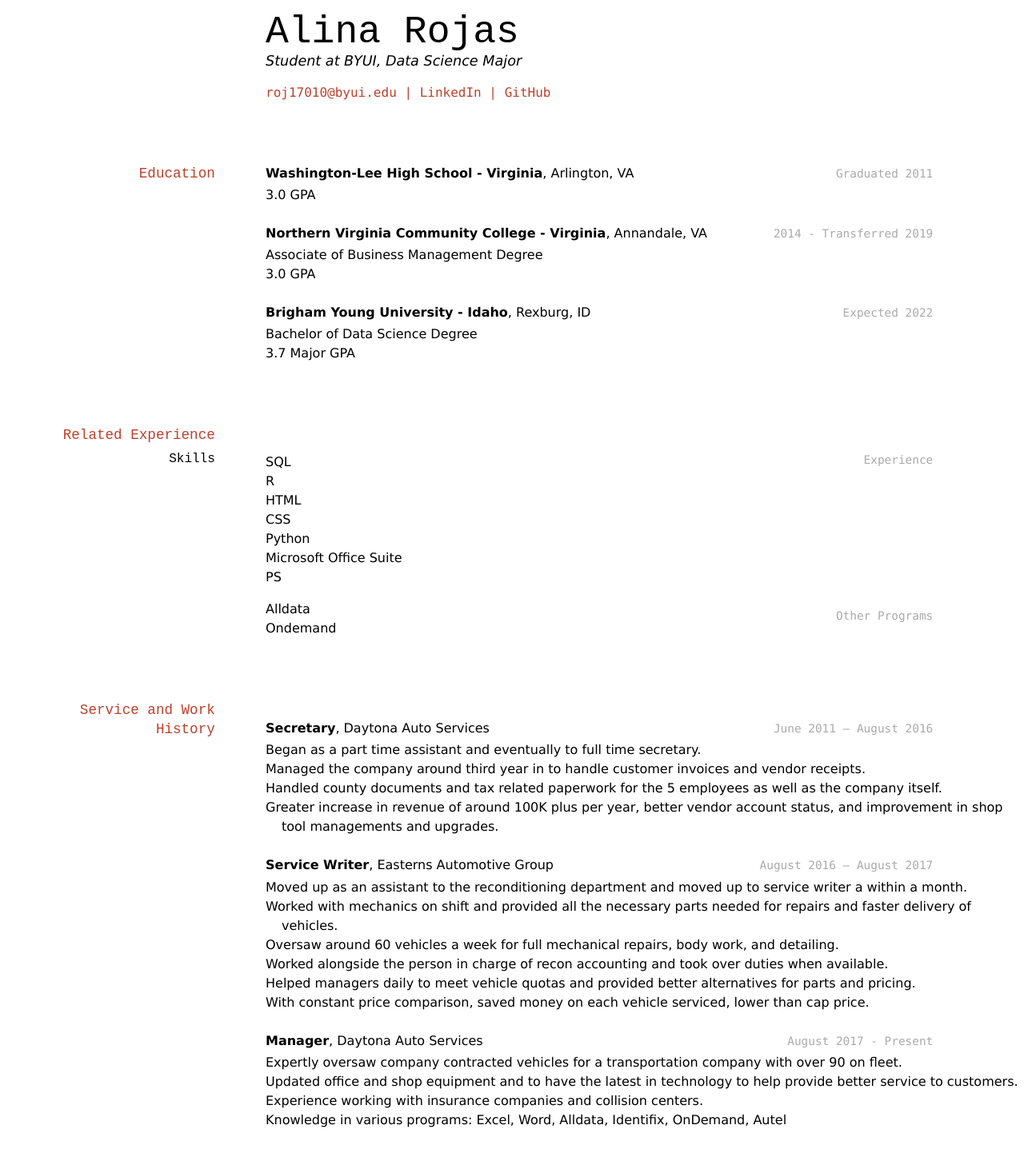
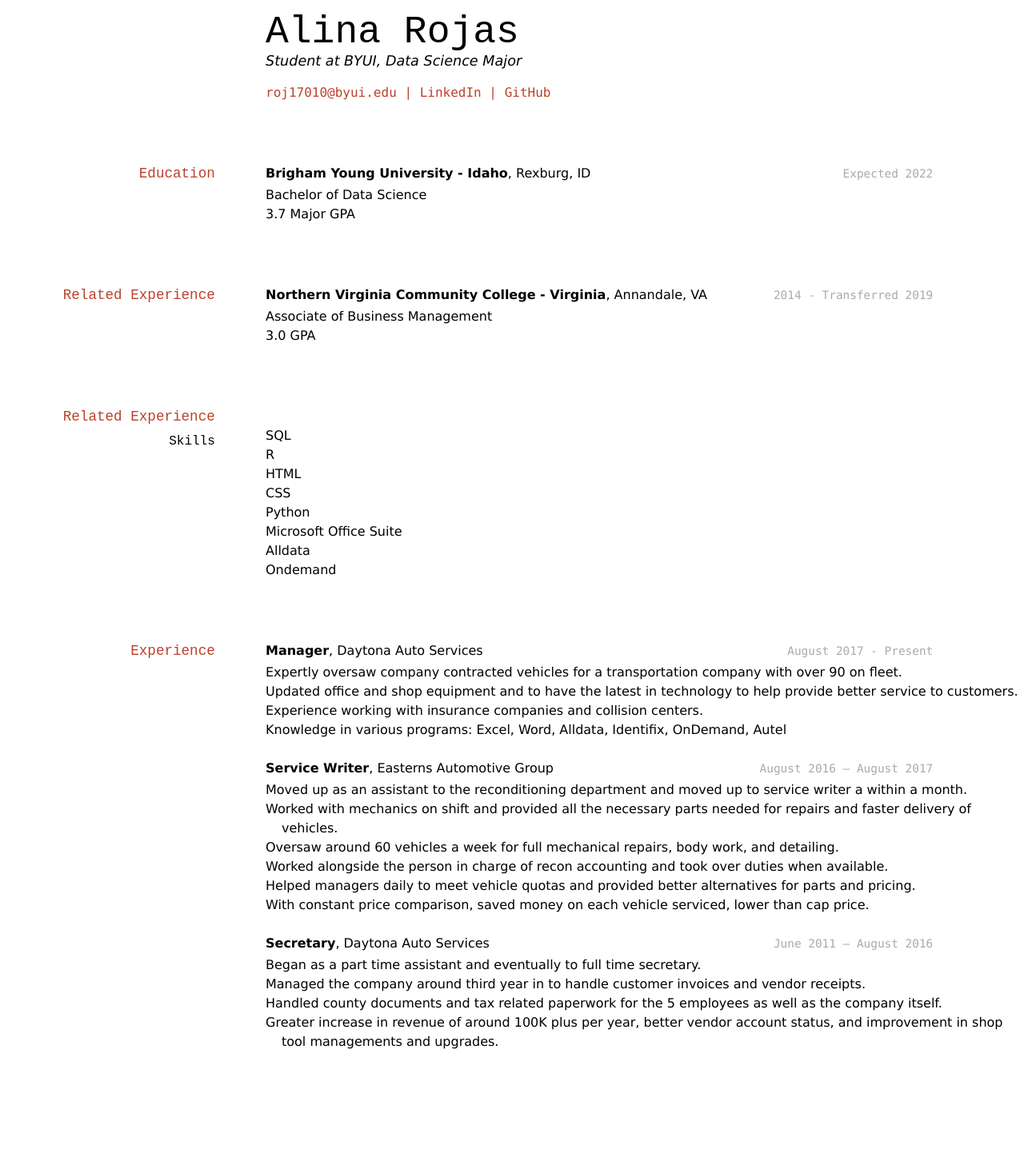
Before and after one commit to byuids-resumes/ARojas_Resume, a Jekyll site: the page built from docs/index.md, in a window 1280 px wide. Shown: the whole page at 80% size. Built offline with Jekyll 4.4.1, drawn with Linux system fonts in a browser that asks for light colours; after the commit the page ends 1339 px from its top, so only the background shows below that; part of the change alters nothing that is shown.

Commit message:
New changes

```diff
--- a/docs/index.md
+++ b/docs/index.md
@@ -14,46 +14,39 @@ Student at BYUI, Data Science Major
 <!-- https://www.monique.tech/the-art-of-markdown -->
 
 ## Education
-`Graduated 2011`
-__Washington-Lee High School - Virginia__, Arlington, VA
-- 3.0 GPA
-
-`2014 - Transferred 2019`
-__Northern Virginia Community College - Virginia__, Annandale, VA
-- Associate of Business Management Degree
-- 3.0 GPA
 
 `Expected 2022`
 __Brigham Young University - Idaho__, Rexburg, ID
-- Bachelor of Data Science Degree
+- Bachelor of Data Science
 - 3.7 Major GPA
+
+## Related Experience
+`2014 - Transferred 2019`
+__Northern Virginia Community College - Virginia__, Annandale, VA
+- Associate of Business Management
+- 3.0 GPA
 
 ## Related Experience
 
 ### Skills
 
-`Experience`
+
 - SQL
 - R
 - HTML
 - CSS
 - Python
 - Microsoft Office Suite
-- PS
-
-`Other Programs`
 - Alldata
 - Ondemand
 
-## Service and Work History
-
-`June 2011 – August 2016`
-__Secretary__, Daytona Auto Services
--	Began as a part time assistant and eventually to full time secretary.
--	Managed the company around third year in to handle customer invoices and vendor receipts.
--	Handled county documents and tax related paperwork for the 5 employees as well as the company itself.
--	Greater increase in revenue of around 100K plus per year, better vendor account status, and improvement in shop tool managements and upgrades.
-
+## Experience
+`August 2017 - Present`
+__Manager__, Daytona Auto Services
+-	Expertly oversaw company contracted vehicles for a transportation company with over 90 on fleet.
+-	Updated office and shop equipment and to have the latest in technology to help provide better service to customers.
+-	Experience working with insurance companies and collision centers.
+-	Knowledge in various programs: Excel, Word, Alldata, Identifix, OnDemand, Autel
 
 `August 2016 – August 2017`
 __Service Writer__, Easterns Automotive Group
@@ -64,12 +57,12 @@ __Service Writer__, Easterns Automotive Group
 -	Helped managers daily to meet vehicle quotas and provided better alternatives for parts and pricing.
 -	With constant price comparison, saved money on each vehicle serviced, lower than cap price.
 
-`August 2017 - Present`
-__Manager__, Daytona Auto Services
--	Expertly oversaw company contracted vehicles for a transportation company with over 90 on fleet.
--	Updated office and shop equipment and to have the latest in technology to help provide better service to customers.
--	Experience working with insurance companies and collision centers.
--	Knowledge in various programs: Excel, Word, Alldata, Identifix, OnDemand, Autel
+`June 2011 – August 2016`
+__Secretary__, Daytona Auto Services
+-	Began as a part time assistant and eventually to full time secretary.
+-	Managed the company around third year in to handle customer invoices and vendor receipts.
+-	Handled county documents and tax related paperwork for the 5 employees as well as the company itself.
+-	Greater increase in revenue of around 100K plus per year, better vendor account status, and improvement in shop tool managements and upgrades.
 
 <!-- ### Footer
 
```
